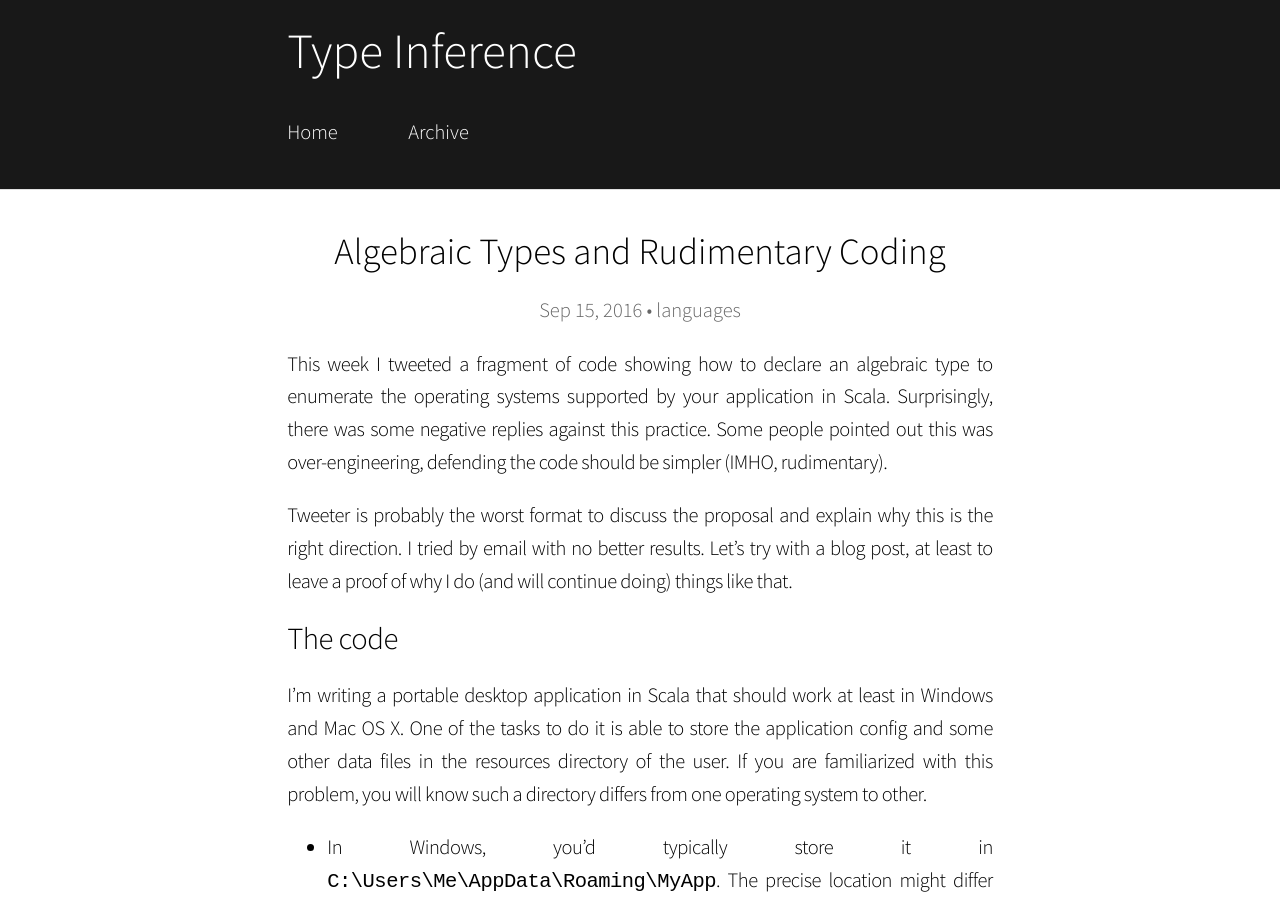
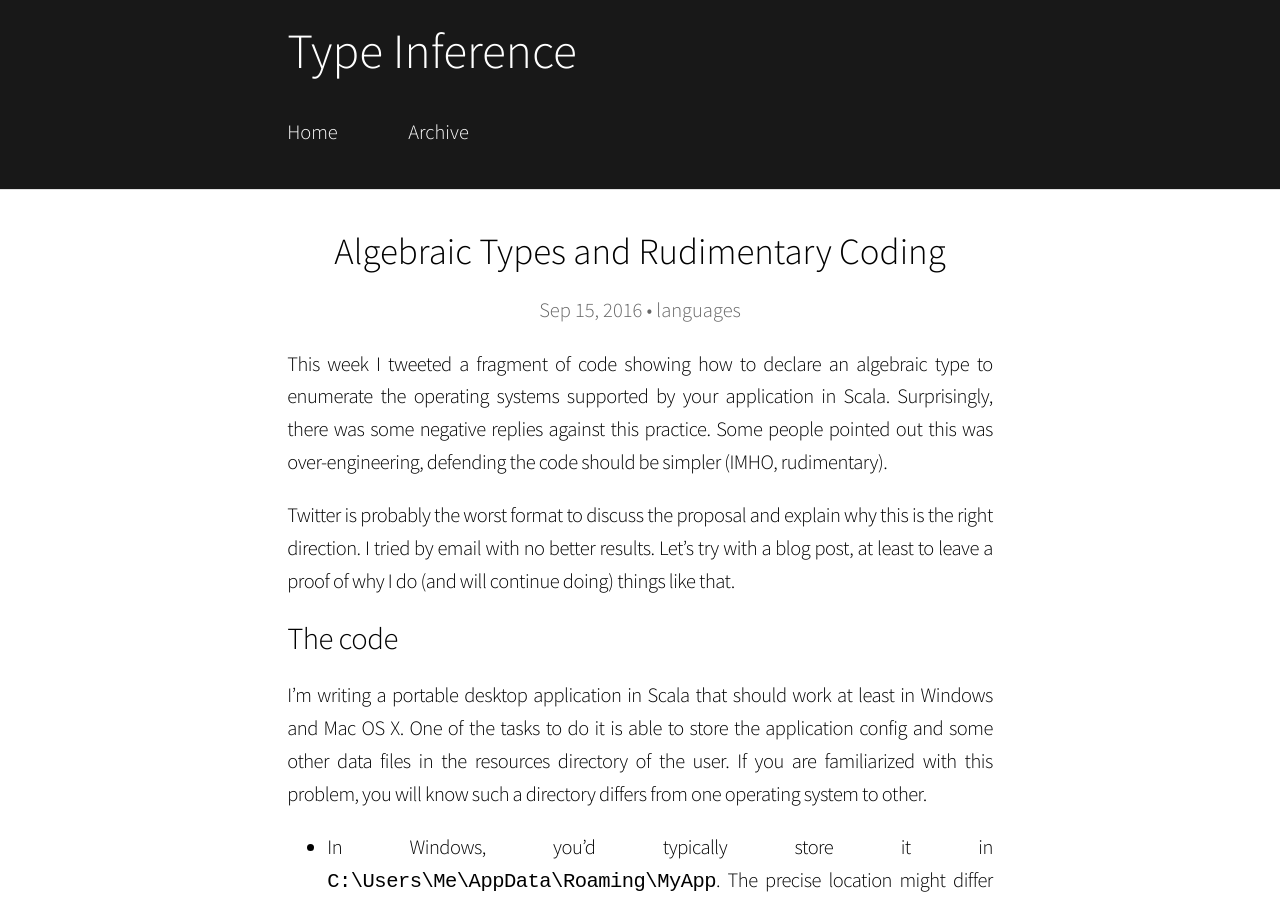
Before and after one commit to apoloval/apoloval.github.com, a Jekyll site: the page built from _posts/2016-09-15-algebraic-types-and-rudimentary-coding.md, in a window 1280 px wide and 900 px high. Built offline with Jekyll 4.4.1, drawn with Linux system fonts in a browser that asks for light colours; nearby versions of some CDN libraries; some web fonts are replaced; comment, search, counter and statistics services are not loaded; some of the changed text lies outside the part shown.

Commit message:
Fix some typos in Algebraic Types and Rudimentary Coding

```diff
--- a/_posts/2016-09-15-algebraic-types-and-rudimentary-coding.md
+++ b/_posts/2016-09-15-algebraic-types-and-rudimentary-coding.md
@@ -7,7 +7,7 @@ permalink: /languages/:year/:month/:day/:title.html
 
 This week I tweeted a fragment of code showing how to declare an algebraic type to enumerate the operating systems supported by your application in Scala. Surprisingly, there was some negative replies against this practice. Some people pointed out this was over-engineering, defending the code should be simpler (IMHO, rudimentary).
 
-Tweeter is probably the worst format to discuss the proposal and explain why this is the right direction. I tried by email with no better results. Let's try with a blog post, at least to leave a proof of why I do (and will continue doing) things like that.
+Twitter is probably the worst format to discuss the proposal and explain why this is the right direction. I tried by email with no better results. Let's try with a blog post, at least to leave a proof of why I do (and will continue doing) things like that.
 
 
 ## The code
```
Also changed, not shown: other parts of _posts/2016-09-15-algebraic-types-and-rudimentary-coding.md (+2 -2 lines).
